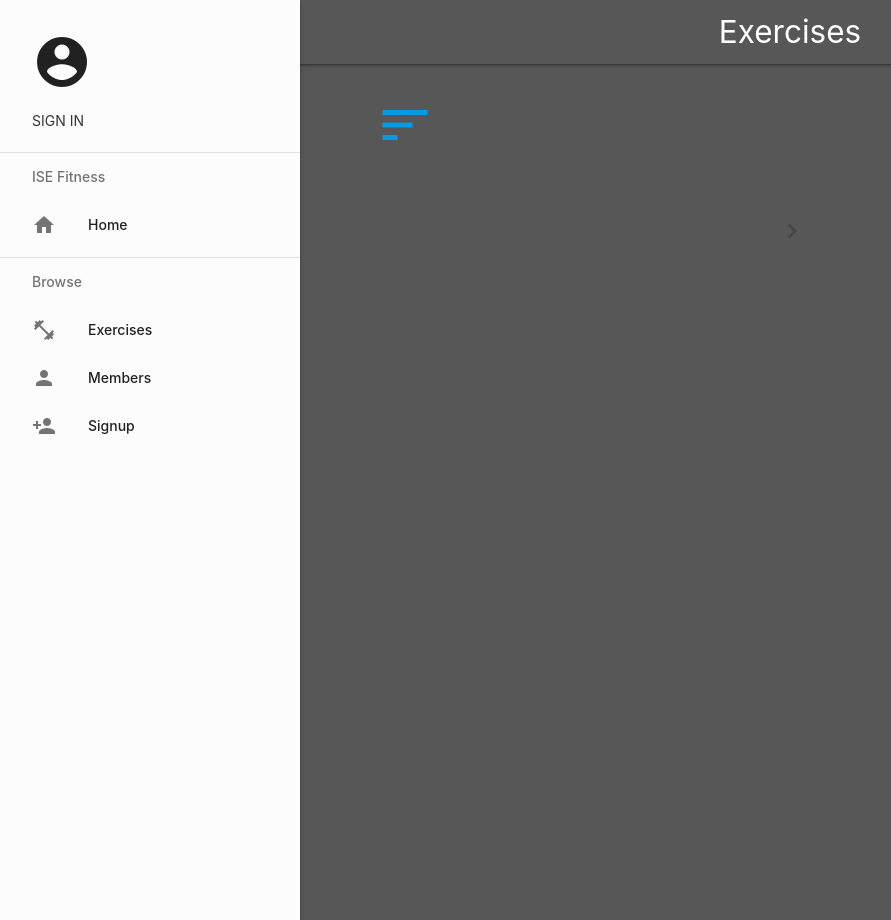
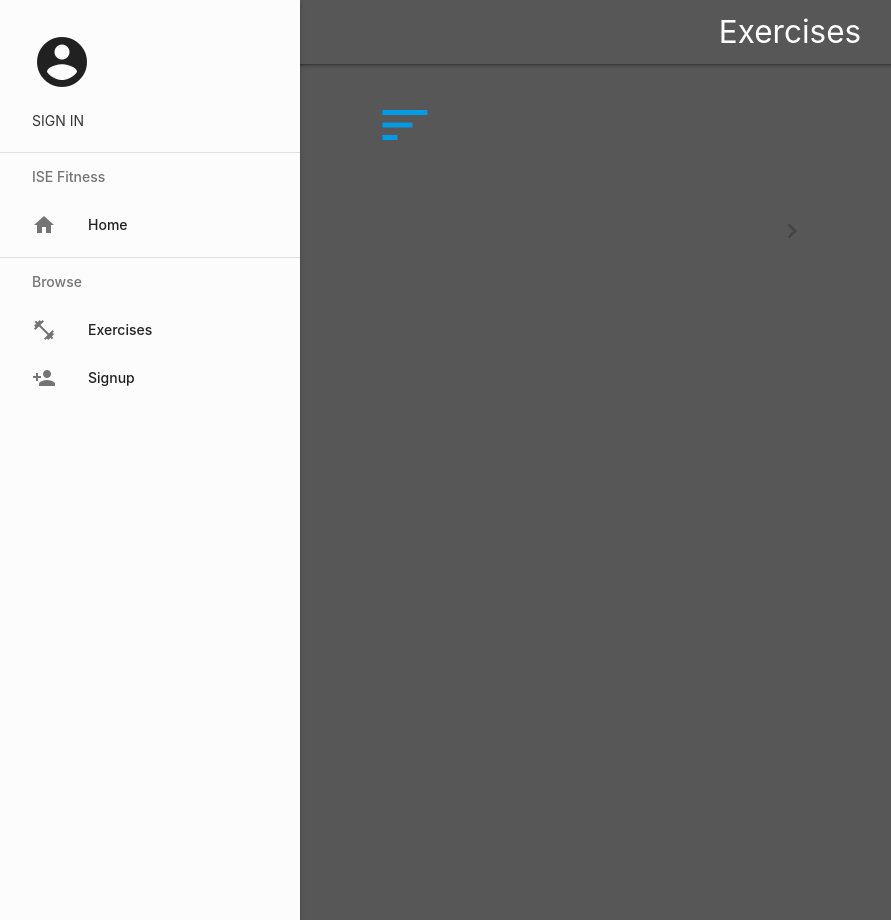
Before and after one commit to Tyrell-Lewis/Internal-Server-Error-1, a Flask app: page /exercises in a window 1280 px wide. Shown: the whole page, without its empty margins (0-891 px from the left). Run offline with Flask 3, Linux system fonts and the light colour scheme; data that the repository does not hold is empty.

Commit message:
layout change

```diff
--- a/App/templates/layout.html
+++ b/App/templates/layout.html
@@ -44,8 +44,8 @@
         {% endif %}
         <li><a class="subheader">Browse</a></li>
         <li><a class="waves-effect" href="/exercises"><i class="material-icons">fitness_center</i>Exercises</a></li>
-        <li><a class="waves-effect" href="/users"><i class="material-icons">person</i>Members</a></li>
         {% if is_authenticated %}
+          <li><a class="waves-effect" href="/users"><i class="material-icons">person</i>Members</a></li>
         {% else %}
           <li><a class="waves-effect" href="/signup"><i class="material-icons">person_add</i>Signup</a></li>
         {% endif %}
```
